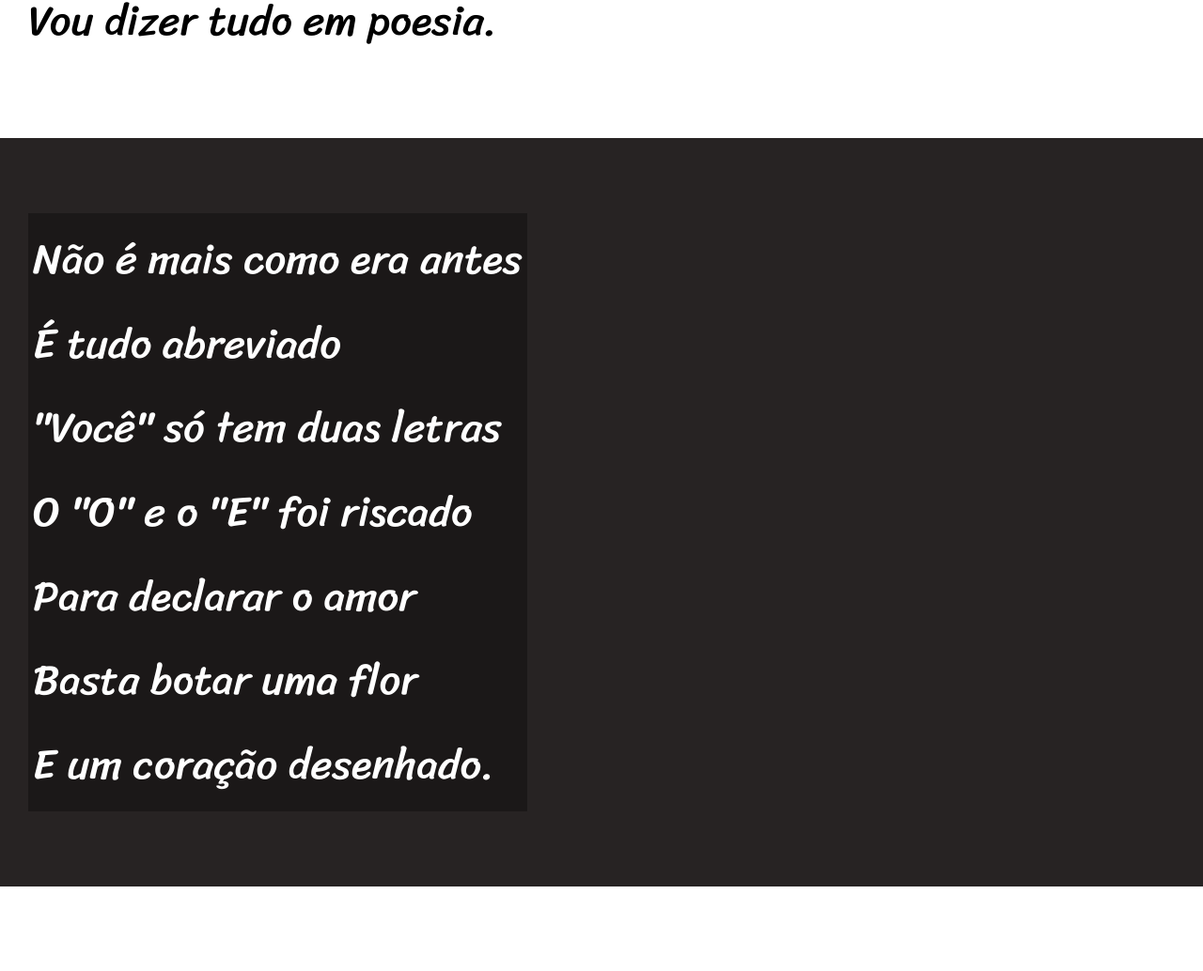
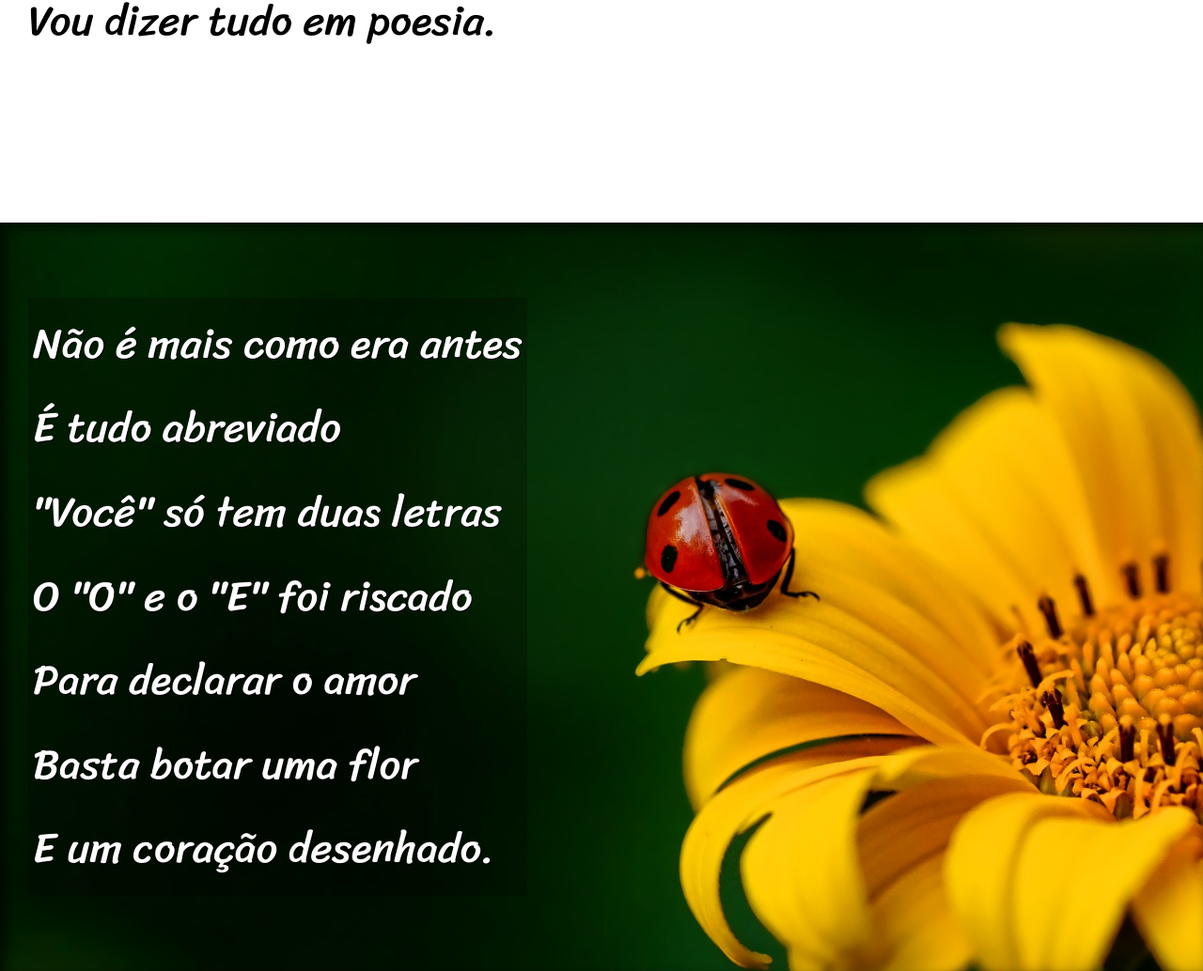
Before and after one commit to joaomarcoscalves/html-css, a plain HTML site: page desafios/011/index.html in a window 1280 px wide. Shown: the part 886-1920 px from the top of the page at 94% size. Drawn offline with Linux system fonts and the light colour scheme.

Commit message:
atualização css desafio 11

```diff
--- a/desafios/011/estilo/style.css
+++ b/desafios/011/estilo/style.css
@@ -54,6 +54,9 @@ section {
     font-size: 3.5vw;
 
 }
+section > p {
+    padding-bottom: 2em;
+}
 section.normal {
     background-color: white;
     color: black;
@@ -61,14 +64,25 @@ section.normal {
 section.imagem {
     background-color: rgb(39, 35, 35);
     color: white;
+    box-shadow: inset 6px 6px 13px 0px rgba(0, 0, 0, 0.63);
+    background-size: cover;
+    background-attachment: fixed;
 }
 section.imagem > p {
     display: inline-block;
     padding: 5px;
-    background-color: rgba(0, 0, 0, 0.308);
+    background-color: rgba(0, 0, 0, 0.24);
+    text-shadow: 1px 1px 0px black;
 }
+section#img01 {
+    background-image: url('../imagens/background001.jpg');
+    background-position: right center;
 
+}
+section#img02 {
+    background-image: url('../imagens/background002.jpg');
 
+}
 
 
 footer {
--- a/desafios/011/index.html
+++ b/desafios/011/index.html
@@ -30,7 +30,7 @@
         </p>
     </section>
 
-    <section class="imagem">
+    <section class="imagem" id="img01">
         <p>
             Não é mais como era antes <br>
             É tudo abreviado <br>
@@ -64,7 +64,7 @@
         </p>
     </section>
 
-    <section class="imagem">
+    <section class="imagem" id="img02">
         <p>
             Tenho saudade das cartas <br>
             Escritas com a própria mão <br>
```
